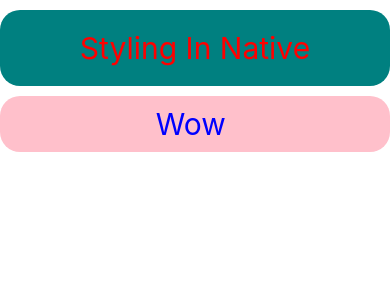
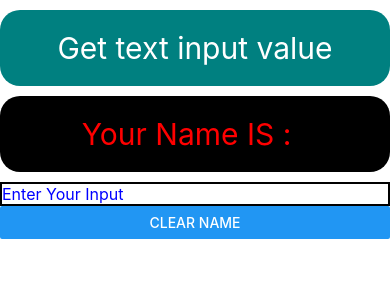
Before and after one commit to Mritunjay0001/React-Native, a React Native app: screen / in a window 390 px wide. Shown: the top 300 px of the page. Built offline with nearby package versions, Linux system fonts and the light colour scheme.

Commit message:
get data from input

```diff
--- a/App.js
+++ b/App.js
@@ -2,7 +2,7 @@
 import React, { useState } from 'react';
 
 // import type {PropsWithChildren} from 'react';
-import {Button,Text,View,StyleSheet} from 'react-native';
+import {Button,Text,View,StyleSheet, TextInput} from 'react-native';
 import MyData from './components/MyData';
 
 
@@ -16,7 +16,8 @@ import MyData from './components/MyData';
 
 
 function App() {
-  const [name,setName]=useState("Akshay Chauhan")
+  // const [name,setName]=useState("Akshay Chauhan")
+  const [name,setName]=useState("")
 
   // function updateIt(){
   //   setName("rajput")
@@ -79,32 +80,46 @@ function App() {
 
   {/* -----------STYLING IN NATIVE------- */}
                {/* Inline style */}
-  <Text style={{fontSize:30, color:"red",marginTop:10, backgroundColor:"teal",padding:20,borderRadius:20, textAlign: 'center'}}>Styling In Native</Text>
+  {/* <Text style={{fontSize:30, color:"red",marginTop:10, backgroundColor:"teal",padding:20,borderRadius:20, textAlign: 'center'}}>Styling In Native</Text> */}
 
                  {/* Class components styling  */}
-    <Text style={styles.textBox}>Wow </Text>
+    {/* <Text style={styles.textBox}>Wow </Text>        */}
 
+
+
+    {/* -------GET THE INPUT VALUE | HANDLING THE TEXT-------- */}
+    <Text style={{fontSize:30, color:"white",marginTop:10, backgroundColor:"teal",padding:20,borderRadius:20, textAlign: 'center'}}>Get text input value</Text>
+
+    <Text style={{fontSize:30, color:"red",marginTop:10, backgroundColor:"black",padding:20,borderRadius:20, textAlign: 'center'}}>Your Name IS : {name} </Text>
+
+    <TextInput
+    style={{fontSize:16, color:"blue", borderWidth:2,marginTop:10,}}
+    placeholder='Enter Your Input'
+    value={name}
+    onChangeText={(text)=>setName(text)}
+    />
+    <Button title='CLEAR NAME' onPress={()=>setName('')}/>
 
 </View>
 
   );
 }
 
-const styles = StyleSheet.create({
-  textBox:{
-    color:"blue",
-    fontSize:30,
-    // marginLeft:50,
-    backgroundColor:"pink",
-    padding:10,
-    borderRadius:20,
-    marginTop:10,
-    textAlignVertical:'center',
-    textAlign: 'center'
+// const styles = StyleSheet.create({
+//   textBox:{
+//     color:"blue",
+//     fontSize:30,
+//     // marginLeft:50,
+//     backgroundColor:"pink",
+//     padding:10,
+//     borderRadius:20,
+//     marginTop:10,
+//     textAlignVertical:'center',
+//     textAlign: 'center'
 
-  }
+//   }
 
-})
+// })
 
 
 // const PropsData=(props)=>{
```
